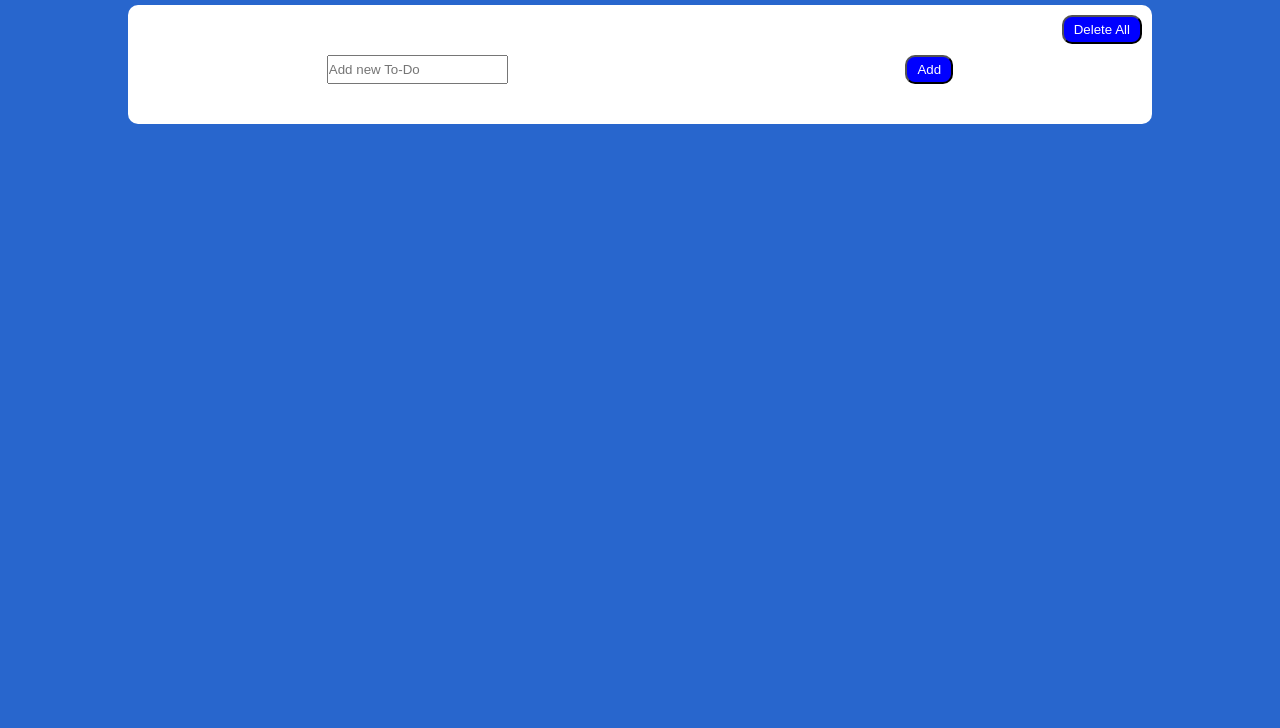
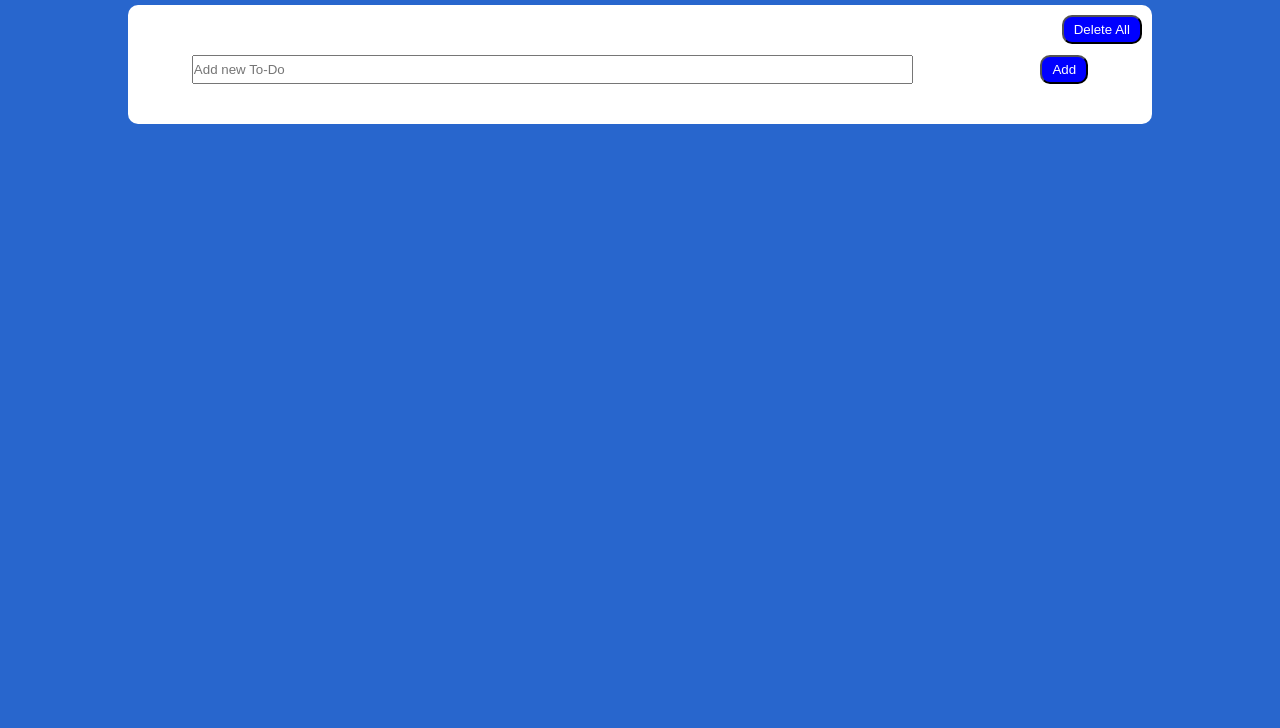
Before and after one commit to hassamaslam12/Vanilla-TO-DO, a plain HTML site: page index.html in a window 1280 px wide. Shown: the part 72-800 px from the top of the page. Drawn offline with Linux system fonts and the light colour scheme.

Commit message:
Update style.css

```diff
--- a/style.css
+++ b/style.css
@@ -98,6 +98,13 @@ padding: 2px;
 }
 
 
+
+.input input{
+    min-width: 70%;
+
+}
+
+
 .btn-add{
 
     padding:  5px 10px;
@@ -156,3 +163,12 @@ padding: 2px;
     left: 20%;
 
 }
+
+
+
+/*
+@media only screen and (min-width: 600px) {
+    .input{
+        min-width: 60vw;
+    }
+  } */
```
